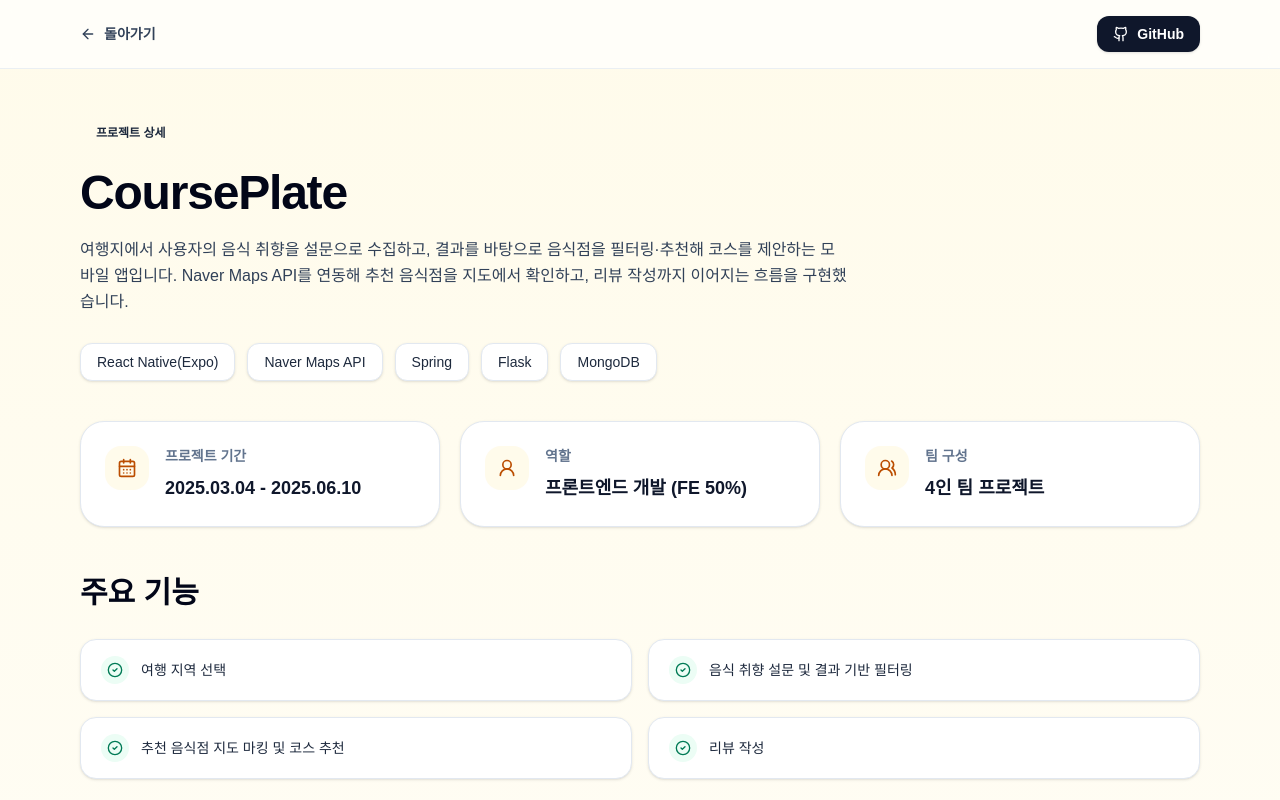
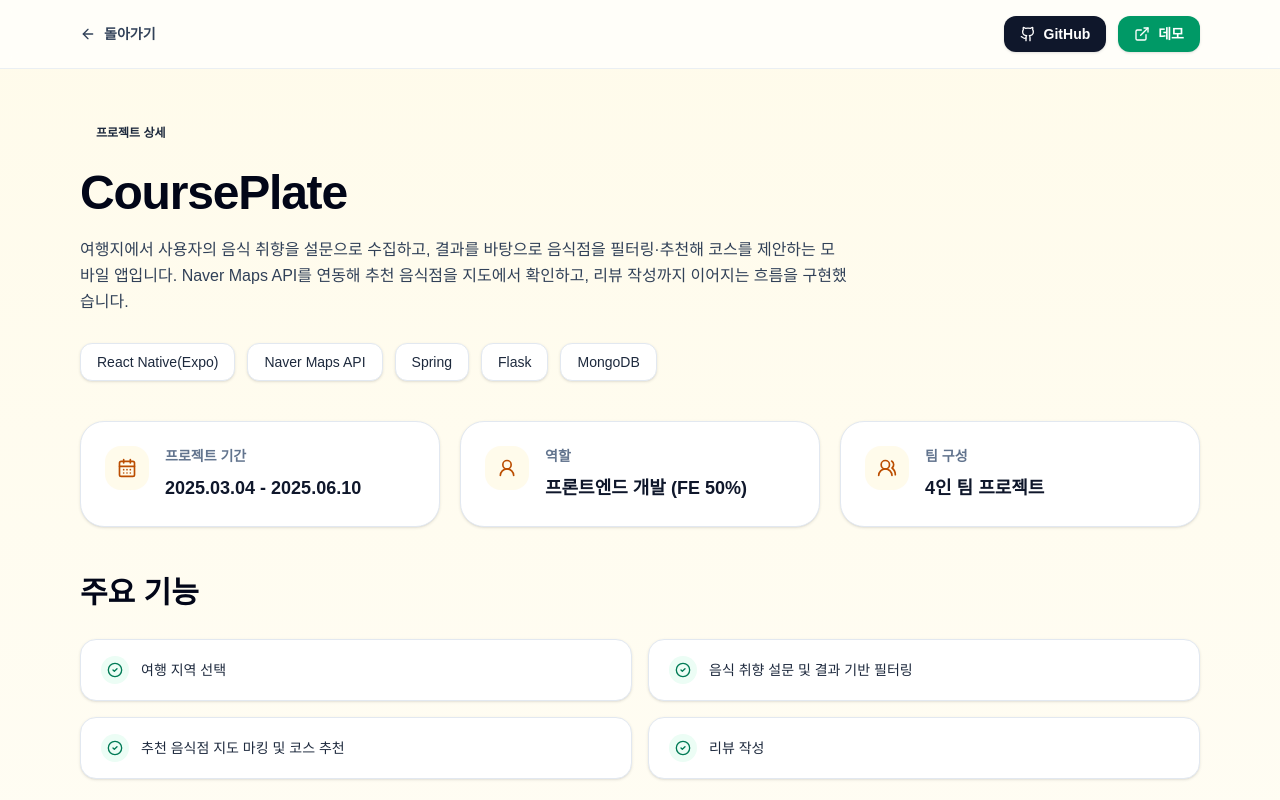
Before and after one commit to jyjs01/portfolio, a Next.js app: page /project/courseplate in a window 1280 px wide. Shown: the top 800 px of the page. Built offline with nearby package versions, Linux system fonts and the light colour scheme.

Commit message:
courseplate 데모링크 추가

```diff
--- a/app/project/[id]/page.tsx
+++ b/app/project/[id]/page.tsx
@@ -49,7 +49,7 @@ export default async function ProjectDetailPage({ params }: { params: Promise<{i
                 className="inline-flex items-center gap-2 rounded-xl bg-emerald-600 px-4 py-2 text-sm font-semibold text-white shadow-sm hover:bg-emerald-700"
               >
                 <ExternalLink className="h-4 w-4" />
-                라이브 데모
+                데모
               </a>
             )}
           </div>
--- a/src/data/DetailProjects.ts
+++ b/src/data/DetailProjects.ts
@@ -133,6 +133,7 @@ export const DETAIL_PROJECTS: DetailProject[] = [
     tone: "2",
 
     githubUrl: "https://github.com/Course-Plate/CP_Final",
+    demoUrl: "https://youtu.be/8lUTUYlNObk",
 
     features: [
       "여행 지역 선택",
```
